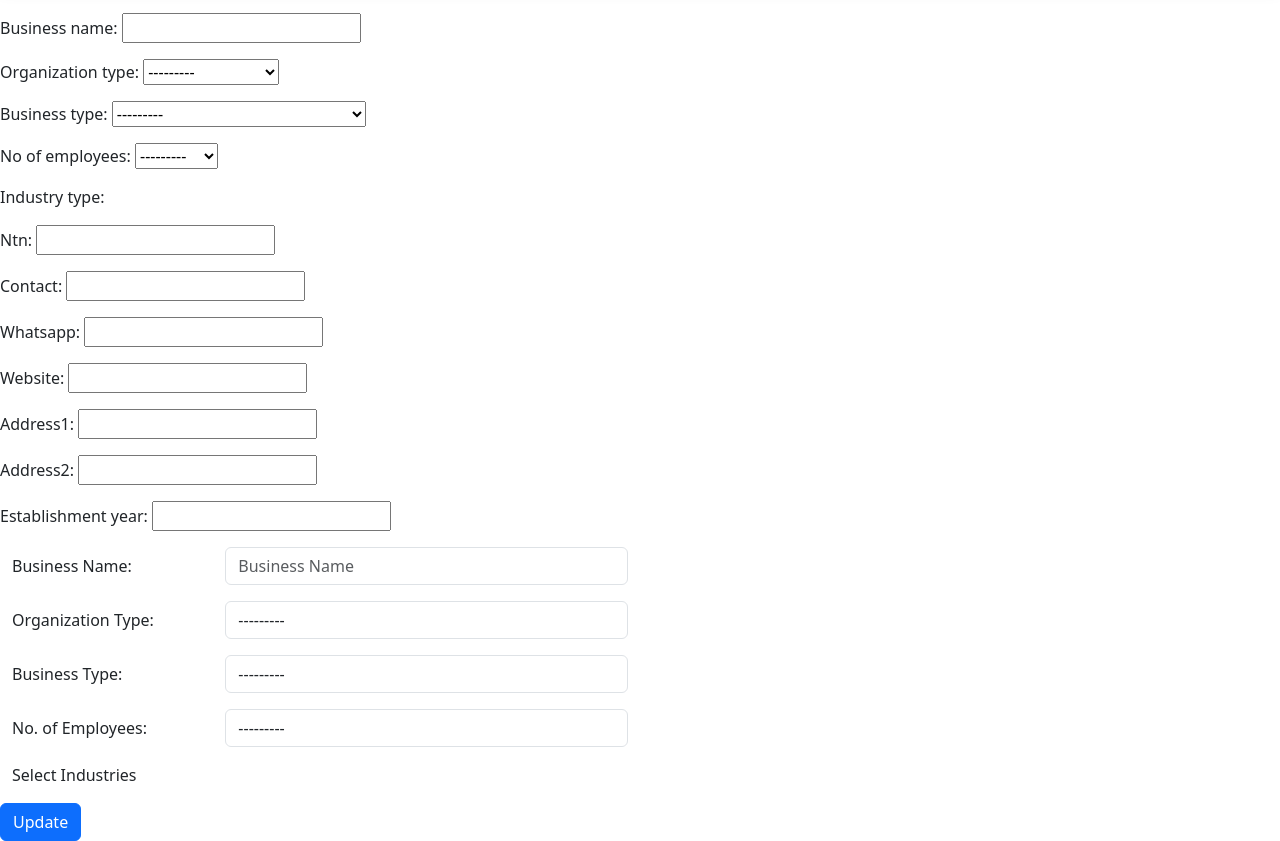
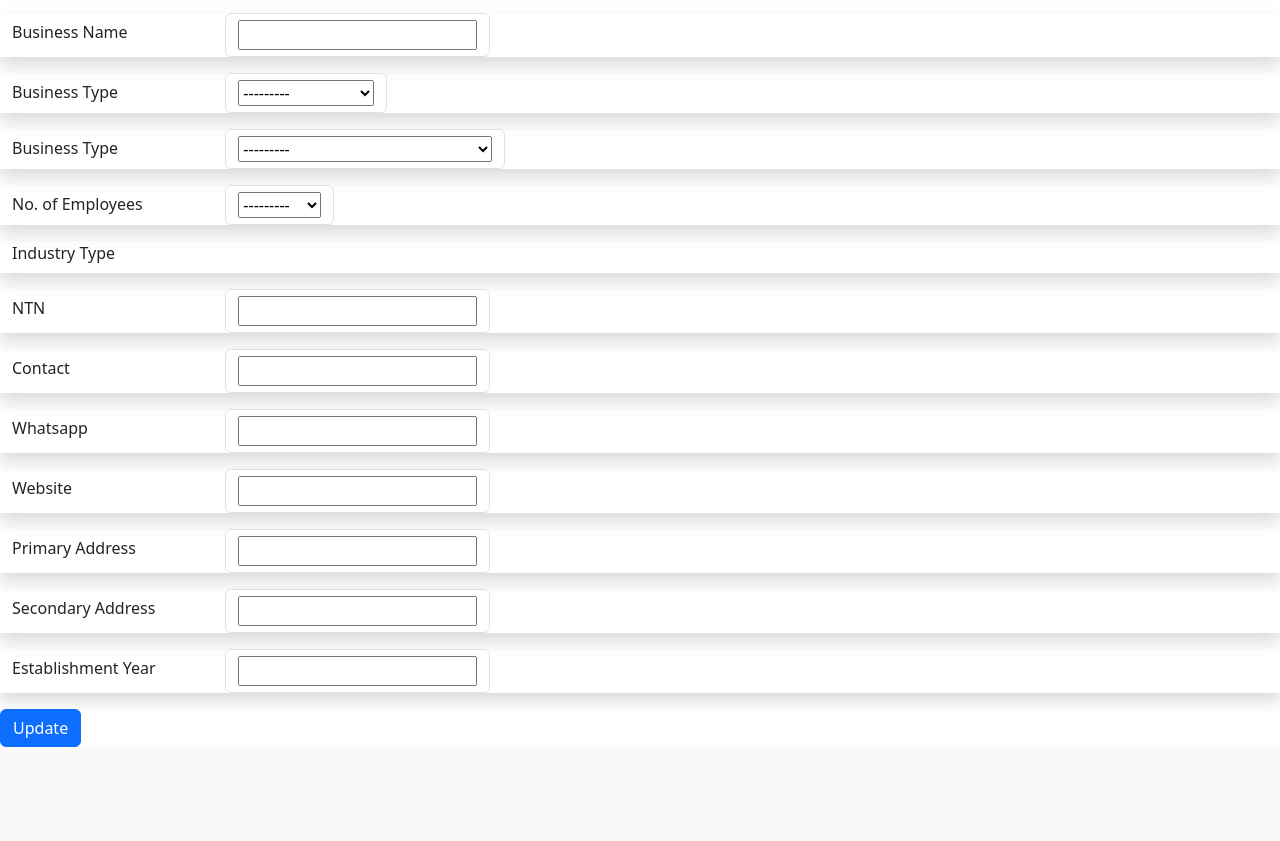
Before and after one commit to Arslanbaig84/b2bsolutions, a Django app: page /users/edit_profile in a window 1280 px wide. Shown: the part 271-1112 px from the top of the page. After the commit the page ends 1018 px from the top, so only its background shows below. Run offline with Django 4.2, Linux system fonts and the light colour scheme; the visitor is signed in with stand-in values (Sample User, id 1); parts of the project's set-up code (start-up, migrations or seed data) failed here and were passed over.

Commit message:
profile updation

```diff
--- a/users/templates/users/edit_profile.html
+++ b/users/templates/users/edit_profile.html
@@ -6,70 +6,118 @@ Edit Profile
 <hr>
 <form action="{% url 'edit_profile' %}" method="post">
     {% csrf_token %}
-    {{form.as_p}}
     <div class="container-fluid">
-        <div class="mb-3 row">
-            <label for="id_business_name" class="col-sm-2 col-form-label">Business Name:</label>
-            <div class="col-4">
-                <input type="text" name="business_name" class="form-control" id="id_business_name" placeholder="Business Name">
+        <div class="mb-3 row shadow">
+            <label for="{{ form.business_name.id_for_label }}" class="col-sm-2 col-form-label">Business Name</label>
+            <div class="col-auto">
+                <div class="form-control">
+                    {{ form.business_name }}
                 </div>
             </div>
-        <div class="mb-3 row">
-            <label for="id_organization_type" class="col-sm-2 col-form-label">Organization Type:</label>
-            <div class="col-4">
-                <select name="organization_type" id="id_organization_type" class="form-control">
-                    <option value="" selected disabled>---------</option>
+        </div>
 
-                    <option value="sole properietor">Sole Proprietor</option>
-
-                    <option value="partnership">Partnership</option>
-
-                    <option value="private limited">Private Limited</option>
-
-                    <option value="public limited">Public Limited</option>
-                </select>
+        <div class="mb-3 row shadow">
+            <label for="{{ form.organization_type.id_for_label }}" class="col-sm-2 col-form-label">Business Type</label>
+            <div class="col-auto">
+                <div class="form-control">
+                    {{ form.organization_type }}
                 </div>
             </div>
-        <div class="mb-3 row">
-            <label for="id_business_type" class="col-sm-2 col-form-label">Business Type:</label>
-            <div class="col-4">
-                <select name="business_type" id="id_business_type" class="form-control">
-                    <option value="" selected disabled>---------</option>
+        </div>
 
-                    <option value="trader/wholeseller/distributor">Trader/Wholeseller/Distributor</option>
 
-                    <option value="manufacturer">Manufacturer</option>
-
-                    <option value="service organization">Service Organization</option>
-                </select>
+        <div class="mb-3 row shadow">
+            <label for="{{ form.business_type.id_for_label }}" class="col-sm-2 col-form-label">Business Type</label>
+            <div class="col-auto">
+                <div class="form-control">
+                    {{ form.business_type }}
                 </div>
             </div>
-        <div class="mb-3 row">
-            <label for="id_no_of_employees" class="col-sm-2 col-form-label">No. of Employees:</label>
-            <div class="col-4">
-                <select name="no_of_employees" id="id_no_of_employees" class="form-control">
-                    <option value="" selected disabled>---------</option>
-                    <option value="1">1-10</option>
-                    <option value="11">11-25</option>
-                    <option value="26">26-50</option>
-                    <option value="51">50-100</option>
-                    <option value="101">100-500</option>
-                    <option value="501">500+</option>
-                </select>
+        </div>
+
+
+        <div class="mb-3 row shadow">
+            <label for="{{ form.no_of_employees.id_for_label }}" class="col-sm-2 col-form-label">No. of Employees</label>
+            <div class="col-auto">
+                <div class="form-control">
+                    {{ form.no_of_employees }}
                 </div>
             </div>
-        <div class="mb-3 row">
+        </div>
+
+        <div class="mb-3 row shadow">
             <div class="container-fluid">
-                <label for="{{ form.industry_type.id_for_label }}">Select Industries</label>
+                <label for="{{ form.industry_type.id_for_label }}" class="form-label">Industry Type</label>
                 <br>
+                <div class="row">
                     {% for checkbox in form.industry_type %}
-                    <div class="flex">
-                        <label for="{{ checkbox.id_for_label }}" class="col-4">
+                        <div class="col-md-3 mb-2">
+                            <div class="form-check">
                                 {{ checkbox.tag }}
+                                <label class="form-check-label" for="{{ checkbox.id_for_label }}">
                                     {{ checkbox.choice_label }}
                                 </label>
                             </div>
+                        </div>
                     {% endfor %}
+                </div>
+            </div>
+        </div>
+
+        <div class="mb-3 row shadow">
+            <label for="{{ form.ntn.id_for_label }}" class="col-sm-2 col-form-label">NTN</label>
+            <div class="col-auto">
+                <div class="form-control">
+                    {{ form.ntn }}
+                </div>
+            </div>
+        </div>
+        <div class="mb-3 row shadow">
+            <label for="{{ form.contact.id_for_label }}" class="col-sm-2 col-form-label">Contact</label>
+            <div class="col-auto">
+                <div class="form-control">
+                    {{ form.contact }}
+                </div>
+            </div>
+        </div>
+        <div class="mb-3 row shadow">
+            <label for="{{ form.whatsapp.id_for_label }}" class="col-sm-2 col-form-label">Whatsapp</label>
+            <div class="col-auto">
+                <div class="form-control">
+                    {{ form.whatsapp }}
+                </div>
+            </div>
+        </div>
+        <div class="mb-3 row shadow">
+            <label for="{{ form.website.id_for_label }}" class="col-sm-2 col-form-label">Website</label>
+            <div class="col-auto">
+                <div class="form-control">
+                    {{ form.website }}
+                </div>
+            </div>
+        </div>
+        <div class="mb-3 row shadow">
+            <label for="{{ form.address1.id_for_label }}" class="col-sm-2 col-form-label">Primary Address</label>
+            <div class="col-auto">
+                <div class="form-control">
+                    {{ form.address1 }}
+                </div>
+            </div>
+        </div>
+        <div class="mb-3 row shadow">
+            <label for="{{ form.address2.id_for_label }}" class="col-sm-2 col-form-label">Secondary Address</label>
+            <div class="col-auto">
+                <div class="form-control">
+                    {{ form.address2 }}
+                </div>
+            </div>
+        </div>
+        <div class="mb-3 row shadow">
+            <label for="{{ form.establishment_year.id_for_label }}" class="col-sm-2 col-form-label">Establishment Year</label>
+            <div class="col-auto">
+                <div class="form-control">
+                    {{ form.establishment_year }}
+                </div>
             </div>
         </div>
     </div>
```
Lines whose indentation alone changed are shown as unchanged.
